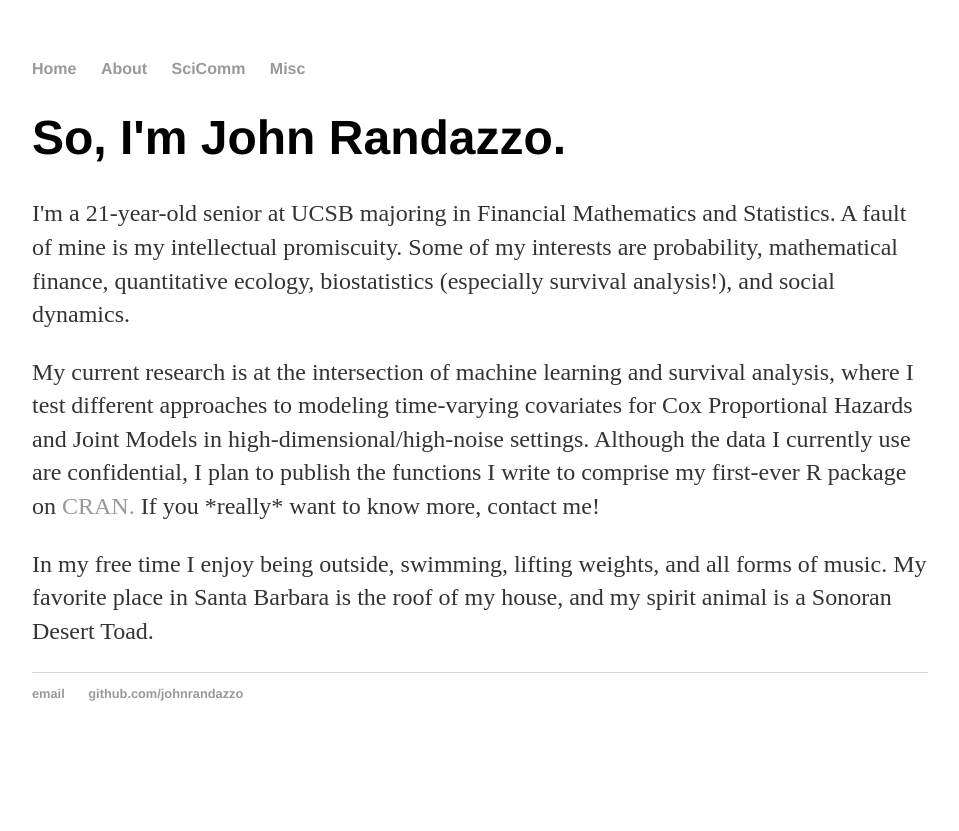
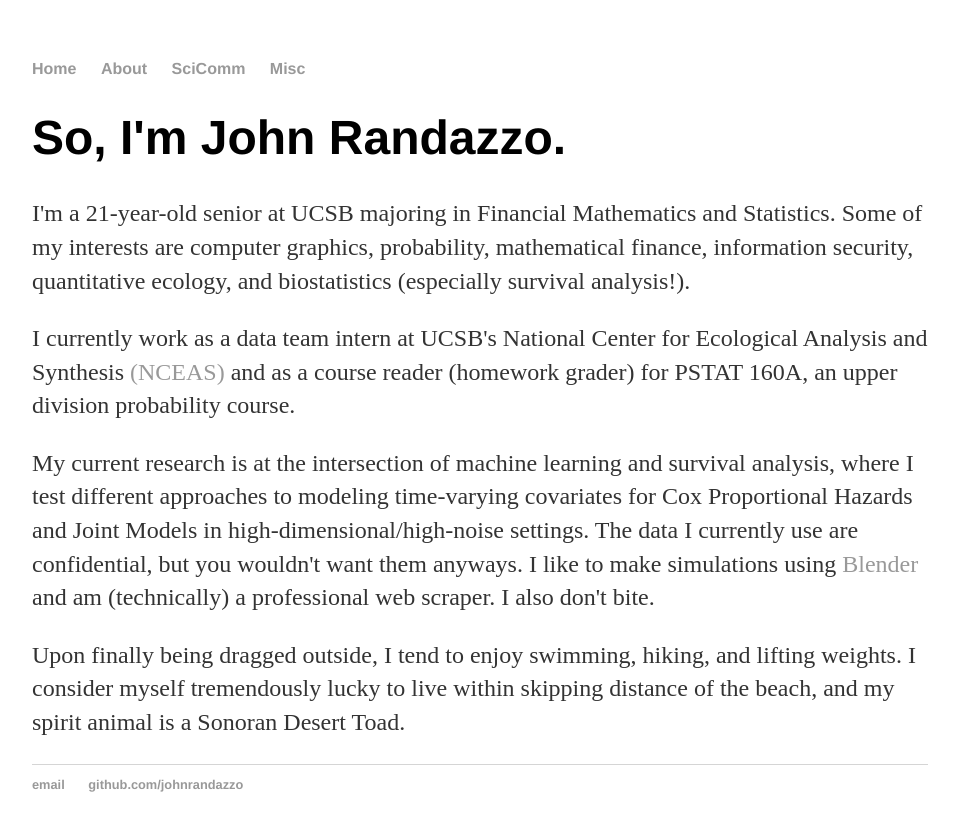
Before and after one commit to johnrandazzo/johnrandazzo.github.io, a Jekyll site: the page built from about/index.html, in a window 1280 px wide. Shown: the top 831 px of the page, without its empty margins (160-1119 px from the left). Built offline with Jekyll 4.4.1, drawn with Linux system fonts in a browser that asks for light colours.

Commit message:
Update index.html

```diff
--- a/about/index.html
+++ b/about/index.html
@@ -5,7 +5,8 @@ title: About Me
 
 <div class="blurb">
 	<h1>So, I'm John Randazzo.</h1>
-	<p>I'm a 21-year-old senior at UCSB majoring in Financial Mathematics and Statistics. A fault of mine is my intellectual promiscuity. Some of my interests are probability, mathematical finance, quantitative ecology, biostatistics (especially survival analysis!), and social dynamics. </p>
-  <p>My current research is at the intersection of machine learning and survival analysis, where I test different approaches to modeling time-varying covariates for Cox Proportional Hazards and Joint Models in high-dimensional/high-noise settings. Although the data I currently use are confidential, I plan to publish the functions I write to comprise my first-ever R package on <a href="https://cran.r-project.org/"> CRAN. </a> If you *really* want to know more, contact me!</p>
-<p>In my free time I enjoy being outside, swimming, lifting weights, and all forms of music. My favorite place in Santa Barbara is the roof of my house, and my spirit animal is a Sonoran Desert Toad. </p>
+	<p>I'm a 21-year-old senior at UCSB majoring in Financial Mathematics and Statistics. Some of my interests are computer graphics, probability, mathematical finance, information security, quantitative ecology, and biostatistics (especially survival analysis!). </p>
+	<p>I currently work as a data team intern at UCSB's National Center for Ecological Analysis and Synthesis <a href="https://www.nceas.ucsb.edu/"> (NCEAS) </a> and as a course reader (homework grader) for PSTAT 160A, an upper division probability course.</p>
+	<p>My current research is at the intersection of machine learning and survival analysis, where I test different approaches to modeling time-varying covariates for Cox Proportional Hazards and Joint Models in high-dimensional/high-noise settings. The data I currently use are confidential, but you wouldn't want them anyways. I like to make simulations using <a href="https://www.blender.org/"> Blender </a> and am (technically) a professional web scraper. I also don't bite.</p>
+	<p>Upon finally being dragged outside, I tend to enjoy swimming, hiking, and lifting weights. I consider myself tremendously lucky to live within skipping distance of the beach, and my spirit animal is a Sonoran Desert Toad. </p>
 </div><!-- /.blurb -->
```
